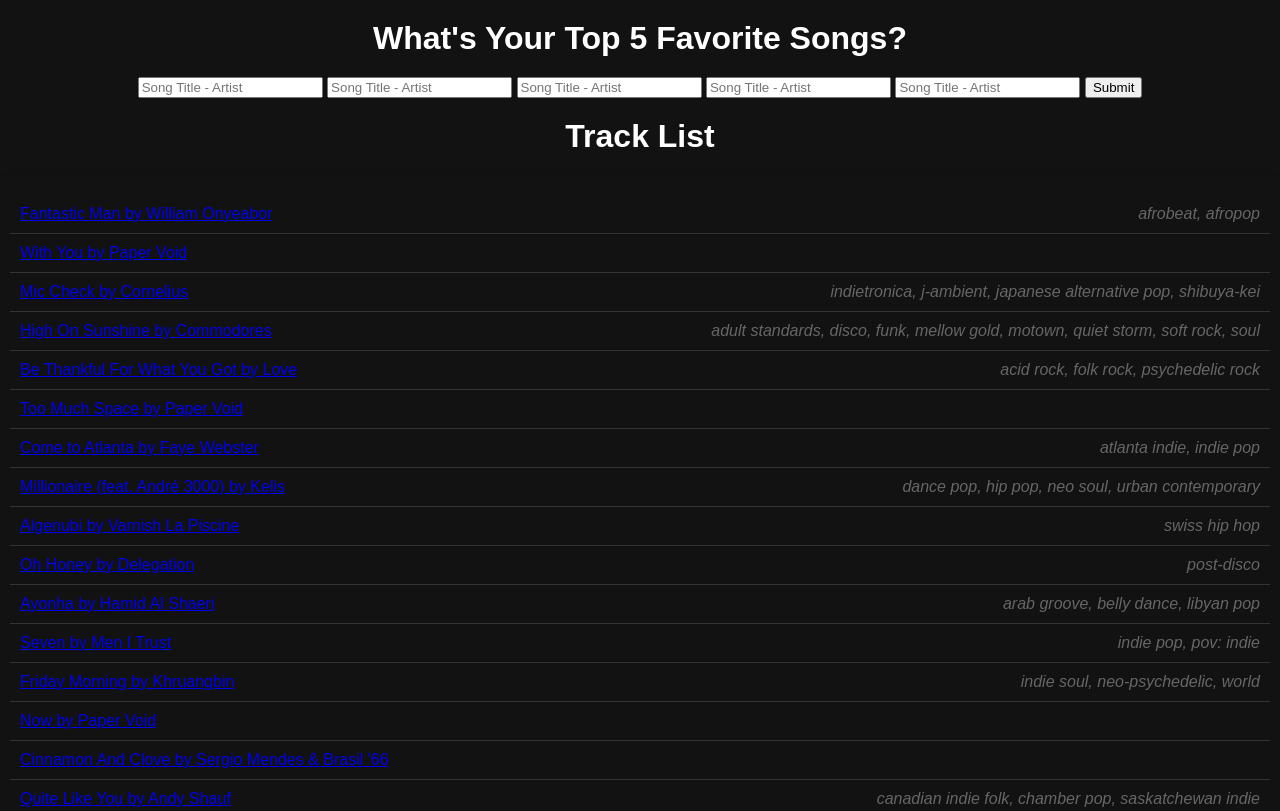
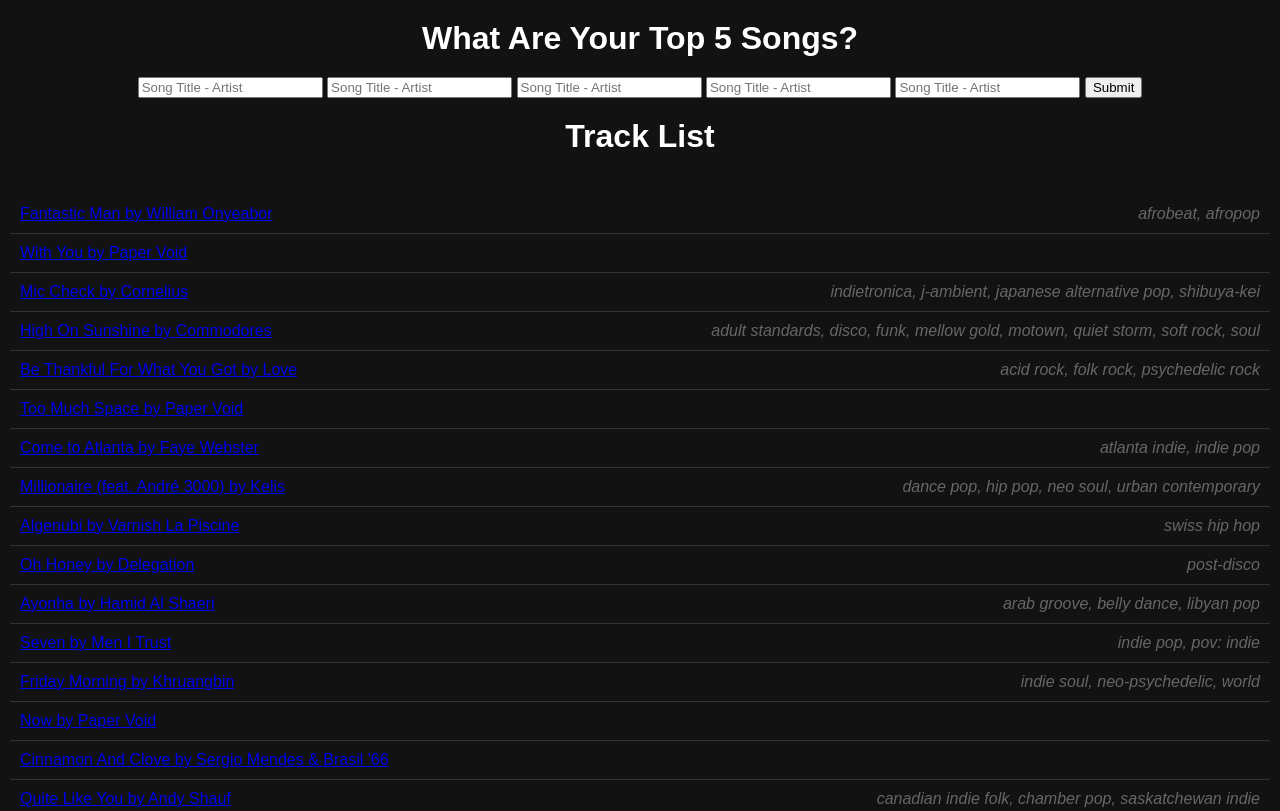
Before and after one commit to jam9501/track-list, a plain HTML site: page index.html in a window 1280 px wide. Shown: the top 811 px of the page. Drawn offline with Linux system fonts and the light colour scheme; no server answers.

Commit message:
Update index.html

```diff
--- a/index.html
+++ b/index.html
@@ -8,7 +8,7 @@
 </head>
 <body>
     <div id="container">
-        <h1>What's Your Top 5 Favorite Songs?</h1>
+        <h1>What Are Your Top 5 Songs?</h1>
         <form id="song-form">
             <input type="text" placeholder="Song Title - Artist" required>
             <input type="text" placeholder="Song Title - Artist" required>
```
